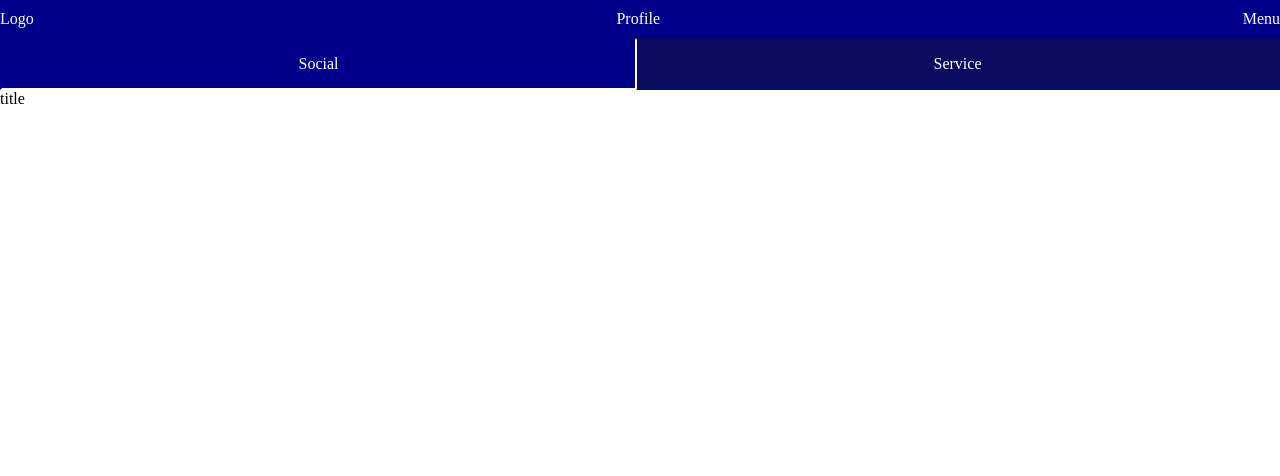
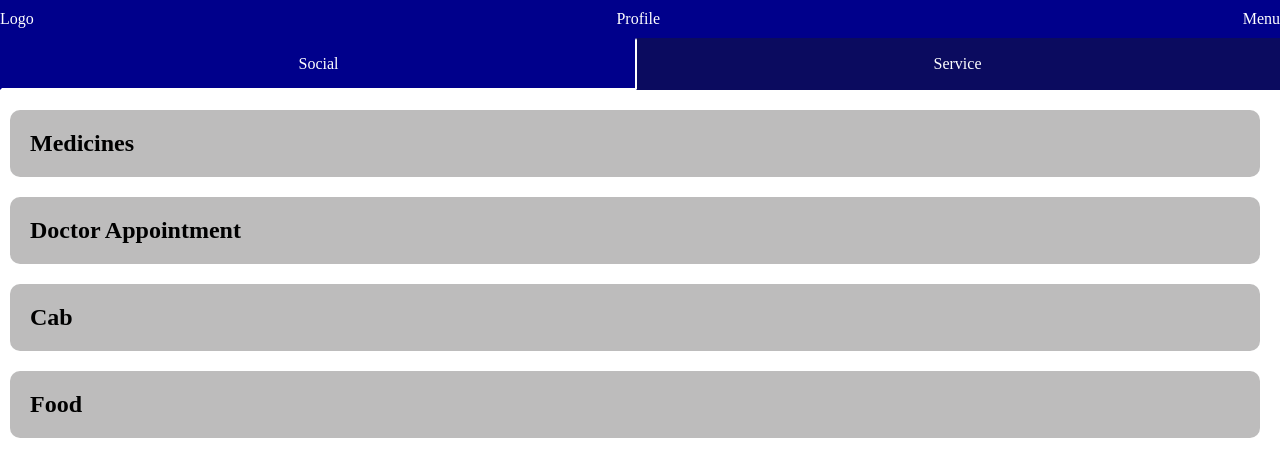
Before and after one commit to RahulGit077/Senior_citizen_app, a React (Vite) app: page / in a window 1280 px wide. Both pictures are taken after a click on the element "Service". Shown: the top 476 px of the page. Built offline with nearby package versions, Linux system fonts and the light colour scheme.

Commit message:
Services

```diff
--- a/package.json
+++ b/package.json
@@ -22,6 +22,6 @@
     "eslint-plugin-react-hooks": "^5.1.0",
     "eslint-plugin-react-refresh": "^0.4.19",
     "globals": "^15.15.0",
-    "vite": "^6.2.0"
+    "vite": "^6.2.1"
   }
 }
--- a/src/components/HomePage/ServiceCard.jsx
+++ b/src/components/HomePage/ServiceCard.jsx
@@ -1,9 +1,16 @@
 import React from "react";
+import "./service.css";
 
 const ServiceCard = ({ title }) => {
+  const button=()=>{
+    console.log("Hello Clicked")
+  }
   return (
     <>
-      <div className="service_card">{title}</div>
+      <div onClick={button} className="service_card">
+        <h2 className="service_title">{title}</h2>
+
+      </div>
     </>
   );
 };
--- a/src/components/HomePage/ServiceSlide.jsx
+++ b/src/components/HomePage/ServiceSlide.jsx
@@ -3,9 +3,12 @@ import ServiceCard from "./ServiceCard";
 
 const ServiceSlide = () => {
   return (
-    <>
-      <ServiceCard title="title" />
-    </>
+    <div className="service_slide">
+      <ServiceCard title="Medicines" />
+      <ServiceCard title="Doctor Appointment"  />
+      <ServiceCard title="Cab"  />
+      <ServiceCard title="Food"   />
+    </div>
   );
 };
 
--- a/src/components/HomePage/service.css
+++ b/src/components/HomePage/service.css
@@ -0,0 +1,18 @@
+.service_card{
+ background-color:rgb(189, 188, 188);
+    display: flex;
+    gap:10px;
+
+    margin-top: 20px;
+    border-radius: 10px;
+    padding:20px;
+    margin-left: 10px;
+    margin-right:20px;
+    color:black;
+
+}
+.service_card:hover{
+    background-color:blue;
+    color:white;
+
+}
```
Also changed, not shown: 1 other file (tests, documents, lock files or other folders).
